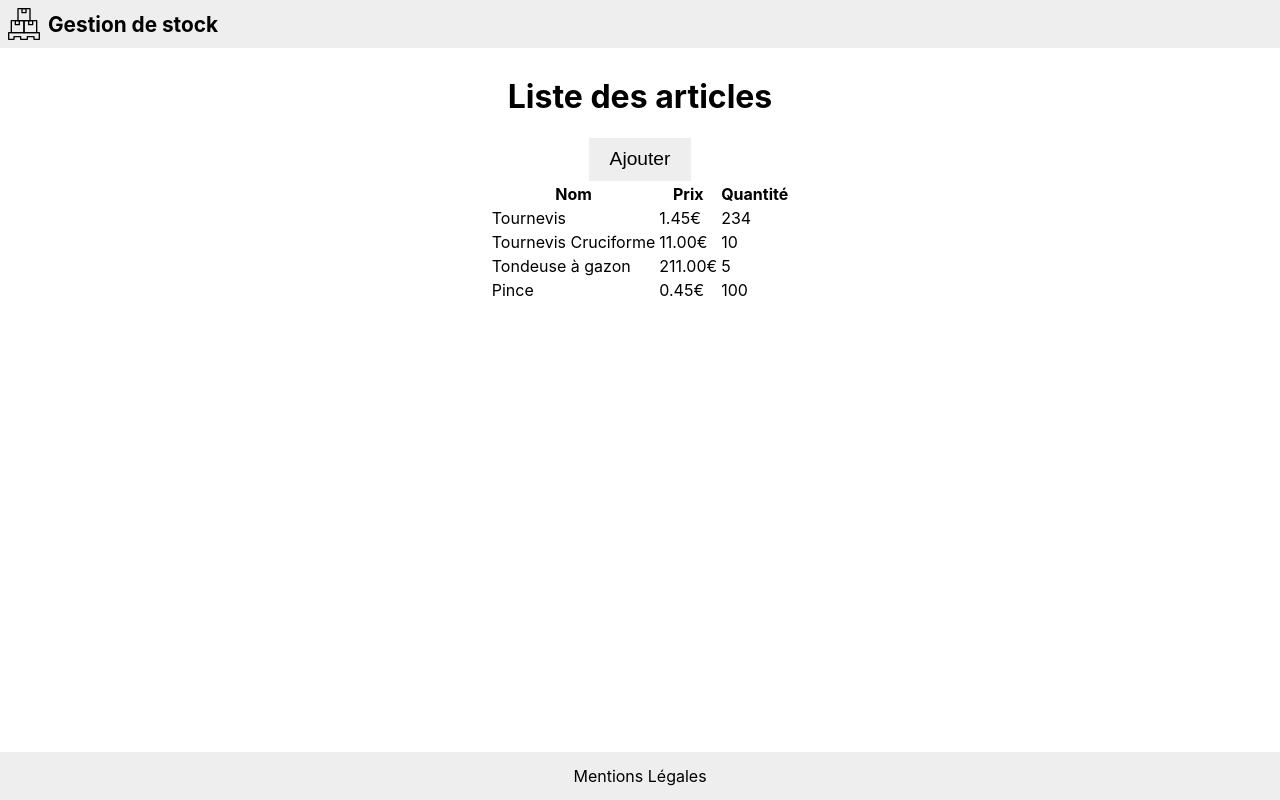
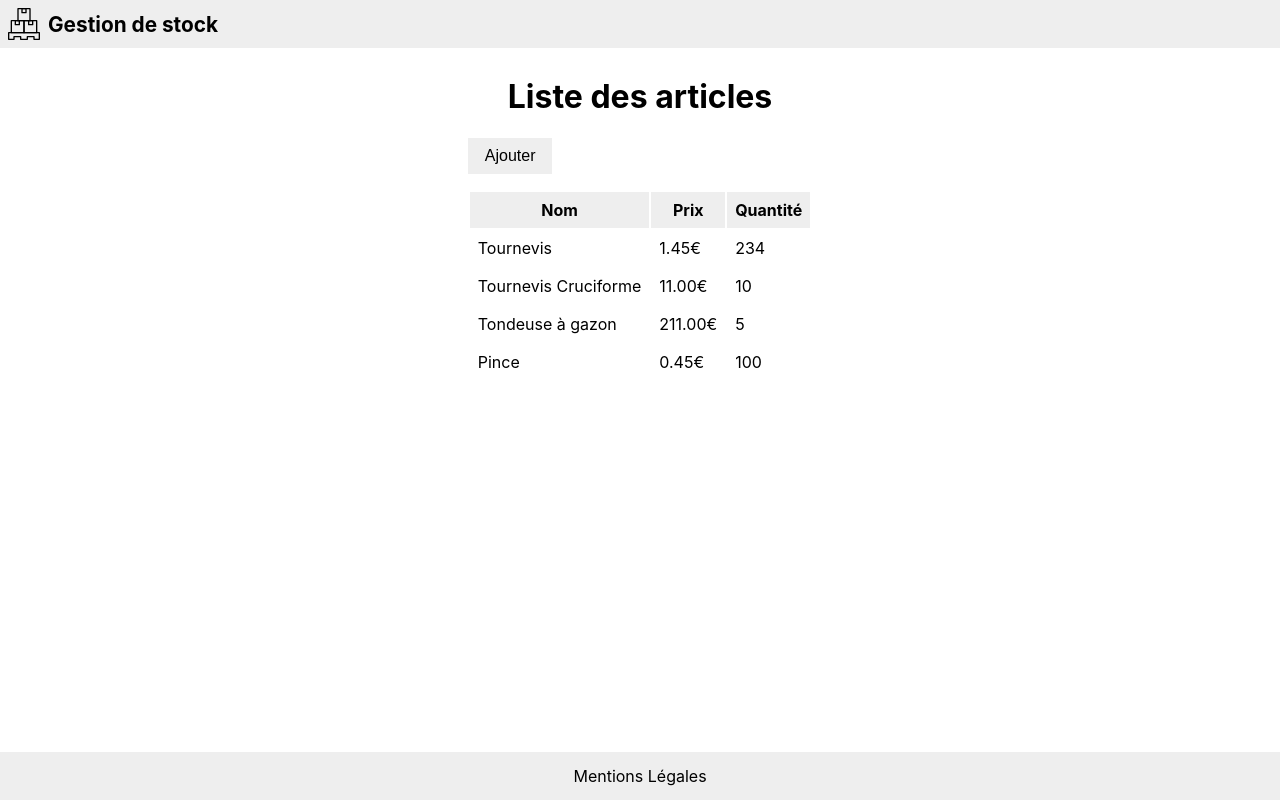
Before and after one commit to jlg-formation/tjscv1-nov-20, a React (Create React App) app in the folder front/: page /stock in a window 1280 px wide. Built offline with nearby package versions, Linux system fonts and the light colour scheme.

Commit message:
added scss to stock page

```diff
--- a/front/src/App.scss
+++ b/front/src/App.scss
@@ -1,9 +1,3 @@
-ul {
-  li {
-    color: red;
-  }
-}
-
 .App {
   text-align: center;
 }
--- a/front/src/AppBody.scss
+++ b/front/src/AppBody.scss
@@ -4,8 +4,4 @@ main {
   display: flex;
   flex-flow: column;
   align-items: center;
-
-  button {
-    font-size: 1.2em;
-  }
 }
--- a/front/src/index.scss
+++ b/front/src/index.scss
@@ -1,3 +1,9 @@
+*,
+*::before,
+*::after {
+  box-sizing: border-box;
+}
+
 body {
   margin: 0;
   font-family: -apple-system, BlinkMacSystemFont, "Segoe UI", "Roboto", "Oxygen",
--- a/front/src/routes/Home.scss
+++ b/front/src/routes/Home.scss
@@ -1,3 +1,7 @@
 .home {
   justify-content: center;
+
+  button {
+    font-size: 1.2em;
+  }
 }
--- /dev/null
+++ b/front/src/routes/Stock.scss
@@ -0,0 +1,19 @@
+.stock {
+  .content {
+    nav {
+      display: flex;
+      width: 100%;
+      padding-bottom: 1em;
+    }
+
+    table {
+      thead {
+        background: #eee;
+      }
+      th,
+      td {
+        padding: 0.5em;
+      }
+    }
+  }
+}
--- a/front/src/routes/Stock.tsx
+++ b/front/src/routes/Stock.tsx
@@ -1,10 +1,13 @@
 import React from "react";
 import { Link } from "react-router-dom";
 
+import "./Stock.scss";
+
 function Stock() {
   return (
-    <main>
+    <main className="stock">
       <h1>Liste des articles</h1>
+      <div className="content">
         <nav>
           <Link to="/create">
             <button>Ajouter</button>
@@ -41,6 +44,7 @@ function Stock() {
             </tr>
           </tbody>
         </table>
+      </div>
     </main>
   );
 }
```
Lines whose indentation alone changed are shown as unchanged.
